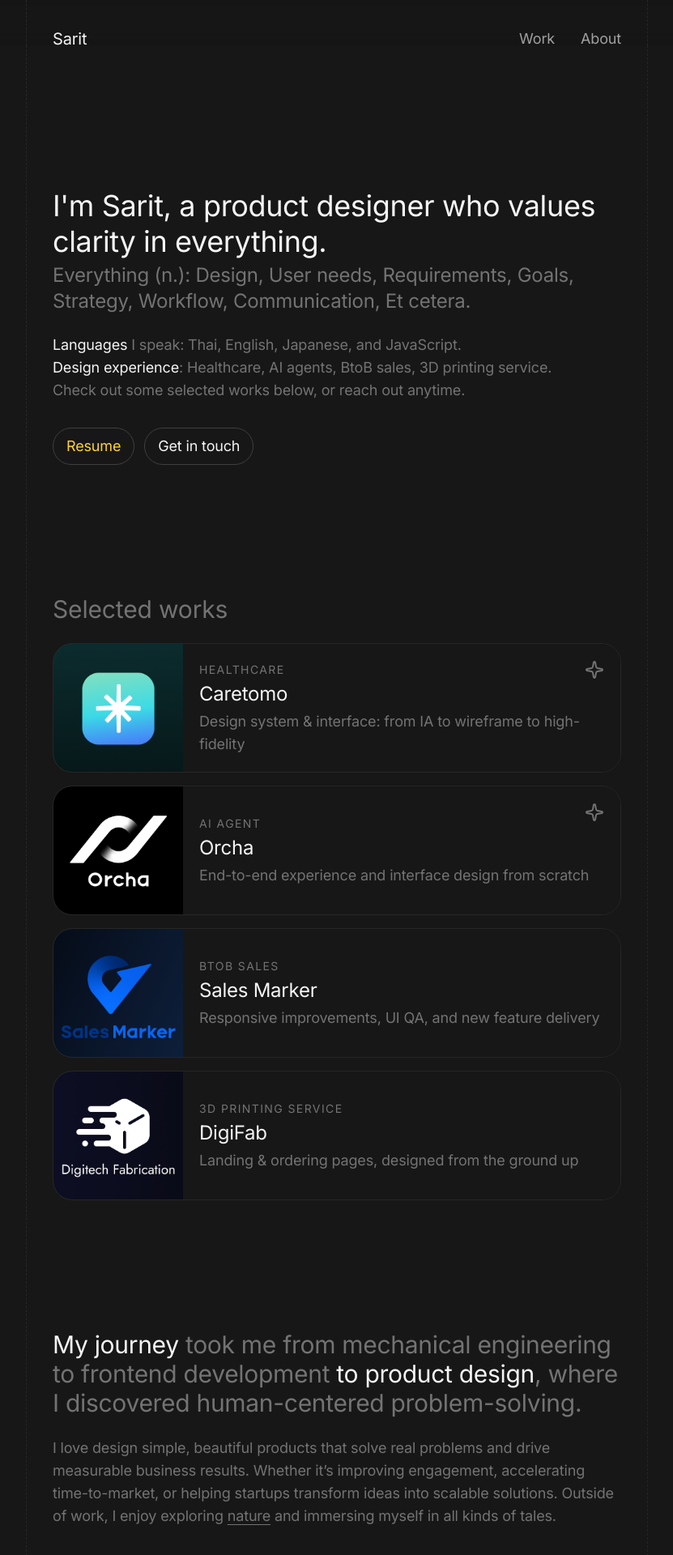
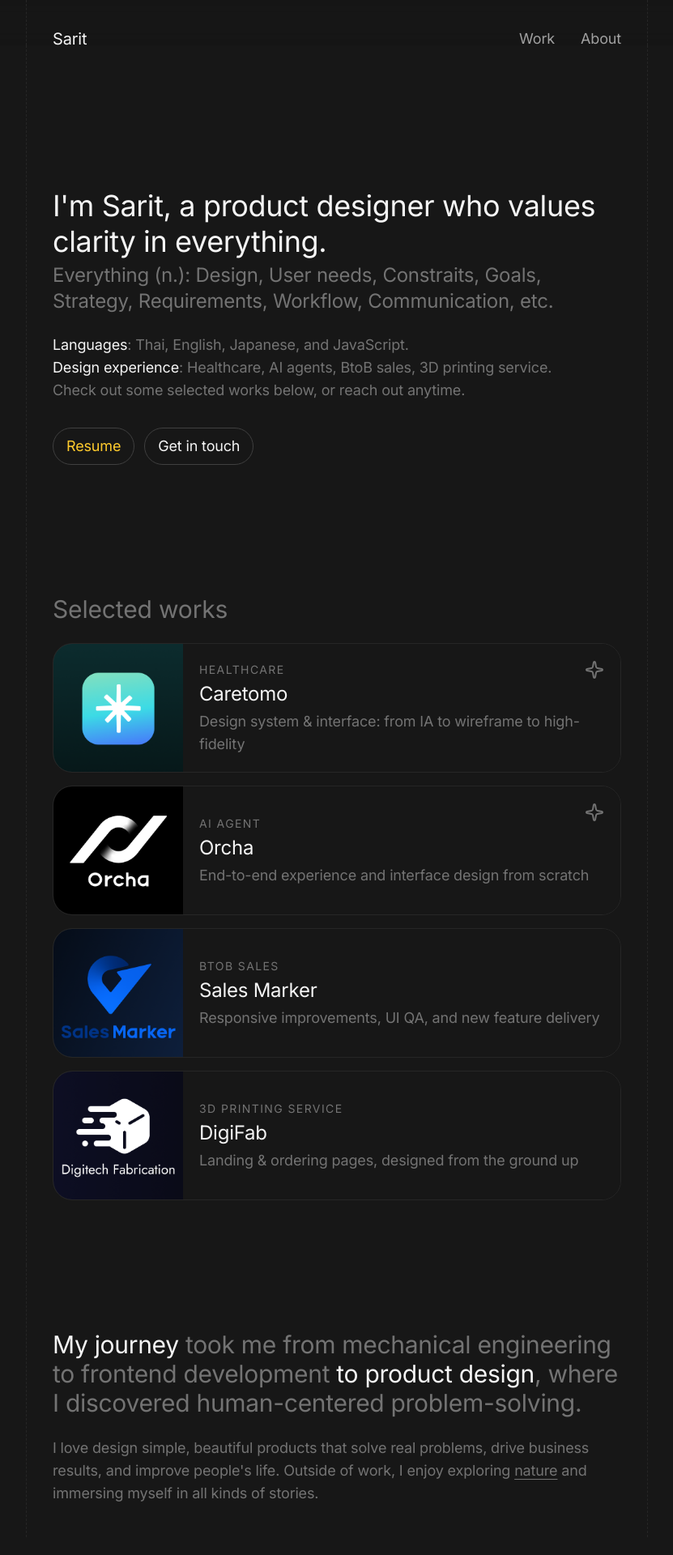
Before and after one commit to sarit-sopitvetmontree/Portfolio, a React (Vite) app: page / in a window 1280 px wide. Shown: the top 1920 px of the page at 81% size, without its empty margins (224-1055 px from the left). Built offline with nearby package versions, Linux system fonts and the light colour scheme.

Commit message:
Improve Text

```diff
--- a/src/App.jsx
+++ b/src/App.jsx
@@ -63,10 +63,10 @@ function Hero() {
         I'm Sarit, a product designer who values clarity in everything.
       </h1>
       <h2 className="text-custom-subheader text-neutral-500 mt-1">
-        Everything (n.): Design, User needs, Requirements, Goals, Strategy, Workflow, Communication, Et cetera.
+        Everything (n.): Design, User needs, Constraits, Goals, Strategy, Requirements, Workflow, Communication, etc.
       </h2>
       <p className="text-custom-text mt-6 3xl:mt-8 text-neutral-500">
-        <span className="text-neutral-100">Languages</span> I speak: Thai, English, Japanese, and JavaScript.<br></br>
+        <span className="text-neutral-100">Languages</span>: Thai, English, Japanese, and JavaScript.<br></br>
         <span className="text-neutral-100">Design experience</span>: Healthcare, AI agents, BtoB sales, 3D printing service.<br></br>
         Check out some selected works below, or reach out anytime.
       </p>
@@ -75,7 +75,7 @@ function Hero() {
           target="_blank"
           rel="noopener noreferrer"
           aria-label="Resume"
-          className="text-custom-text text-amber-300 inline-flex items-center rounded-full px-4 py-2 border border-neutral-700 hover:bg-neutral-700 transition">
+          className="text-custom-text text-[#FFCB2D] inline-flex items-center rounded-full px-4 py-2 border border-neutral-700 hover:bg-neutral-700 transition">
           Resume
         </a>
         <a href="#contact" className="text-custom-text text-neutral-100 inline-flex items-center rounded-full px-4 py-2 border border-neutral-700 hover:bg-neutral-700 transition">
@@ -210,14 +210,13 @@ function About() {
       </h2>
       <div className="text-custom-text mt-6 text-neutral-500">
         <p>
-          I love design simple, beautiful products that solve real problems and drive measurable business results.
-          Whether it’s improving engagement, accelerating time-to-market, or helping startups transform ideas into scalable solutions.
+          I love design simple, beautiful products that solve real problems, drive business results, and improve people's life.
           Outside of work, I enjoy exploring <span></span>
           <a href="https://www.instagram.com/oil.sarit/"
           target="_blank"
           rel="noopener noreferrer"
           className="hover:opacity-60 underline underline-offset-4 decoration-1">nature</a>
-          <span></span> and immersing myself in all kinds of tales.
+          <span></span> and immersing myself in all kinds of stories.
         </p>
       </div>
     </section>
```
